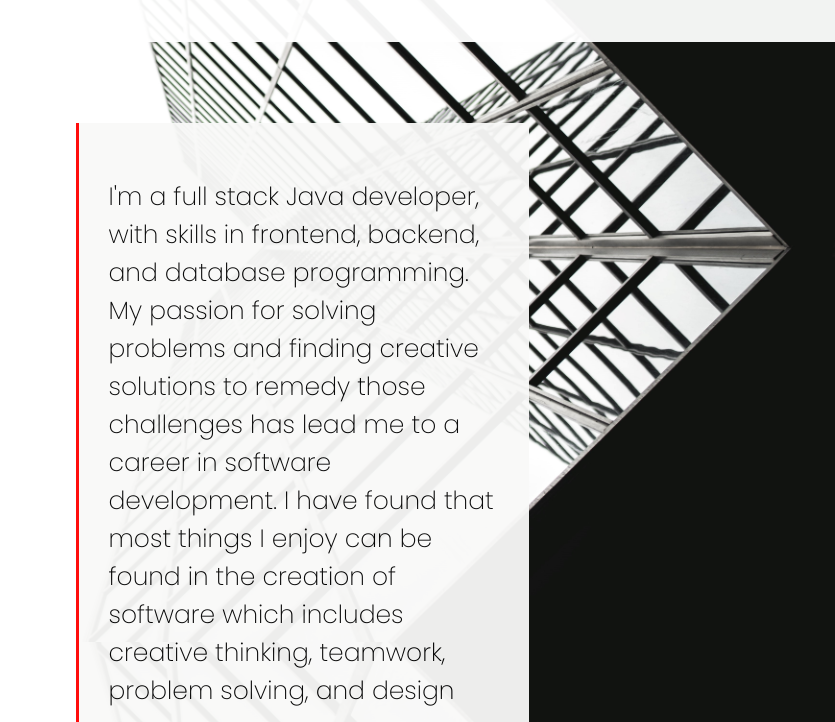
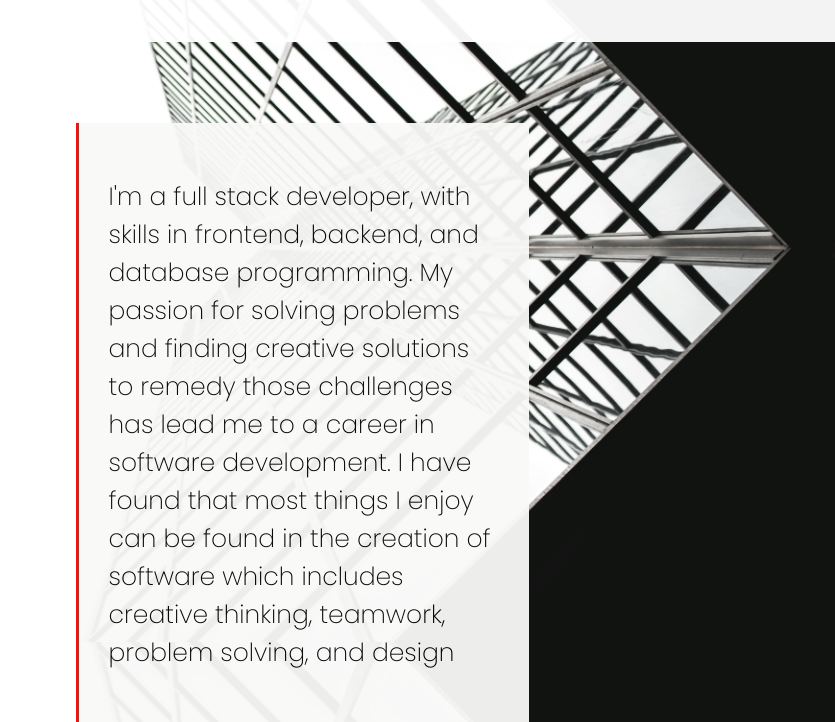
Before and after one commit to Korry-Cowher/Korry-Cowher.github.io, a plain HTML site: page index.html in a window 1280 px wide. Shown: the part 158-880 px from the top of the page, 445-1280 px from the left. Drawn offline with Linux system fonts and the light colour scheme.

```diff
--- a/index.html
+++ b/index.html
@@ -24,7 +24,7 @@
     </div>
 
     <div class = "right">
-        <p>I'm a full stack Java developer, with skills in frontend, backend, and database programming.
+        <p>I'm a full stack developer, with skills in frontend, backend, and database programming.
         My passion for solving problems and finding creative solutions to remedy those challenges has
         lead me to a career in software development. I have found that most things I enjoy can be found
         in the creation of software which includes creative thinking, teamwork, problem solving, and design</p>
```
